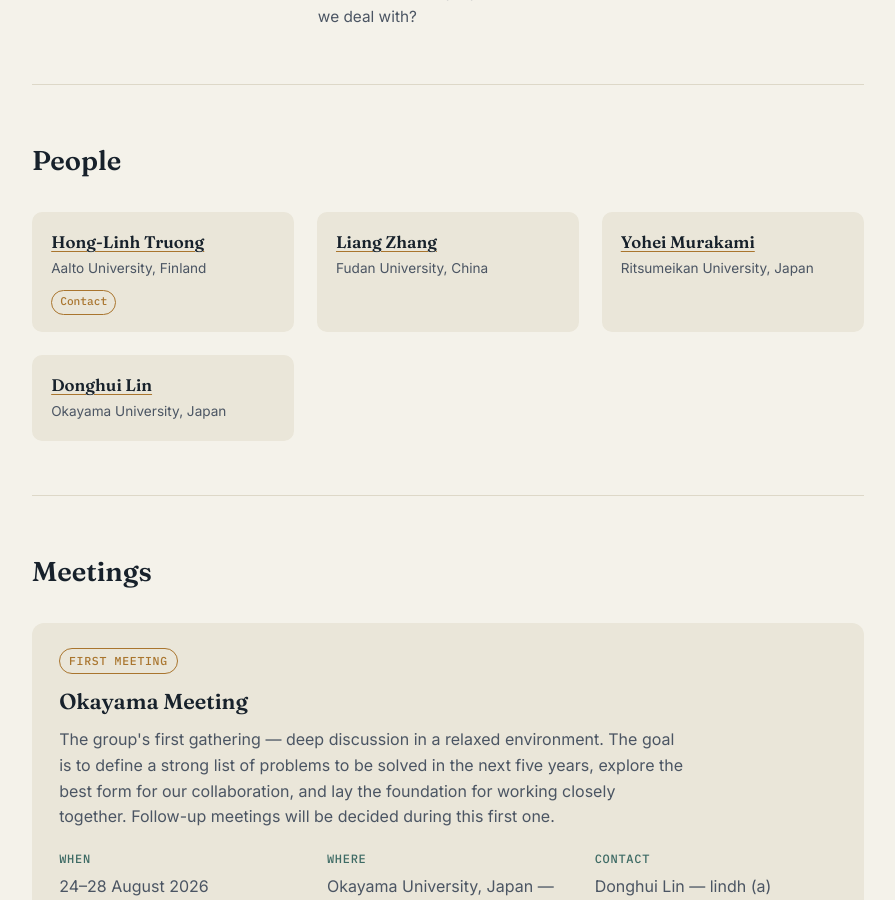
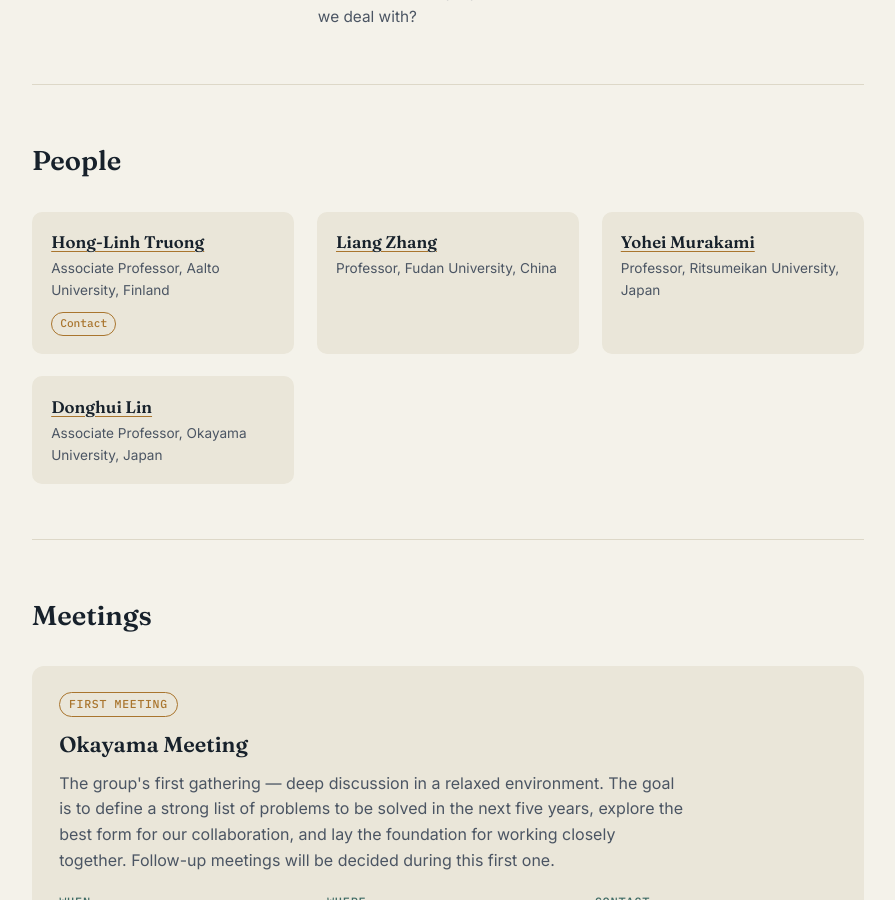
Before and after one commit to istdas/istdas.github.io, a Jekyll site: the page built from index.md, in a window 1280 px wide and 900 px high, scrolled down 1251 px. Shown: the whole window, without its empty margins (192-1087 px from the left). Built offline with Jekyll 4.4.1, drawn with Linux system fonts in a browser that asks for light colours.

Commit message:
Add academic titles to people

```diff
--- a/index.md
+++ b/index.md
@@ -19,17 +19,17 @@ topics:
 
 people:
   - name: "Hong-Linh Truong"
-    role: "Aalto University, Finland"
+    role: "Associate Professor, Aalto University, Finland"
     url: "https://users.aalto.fi/~truongh4/"
     tag: "Contact"
   - name: "Liang Zhang"
-    role: "Fudan University, China"
+    role: "Professor, Fudan University, China"
     url: "https://datascience.fudan.edu.cn/e1/5f/c13398a123231/page.htm"
   - name: "Yohei Murakami"
-    role: "Ritsumeikan University, Japan"
+    role: "Professor, Ritsumeikan University, Japan"
     url: "https://www.ritsumei.ac.jp/~yohei/"
   - name: "Donghui Lin"
-    role: "Okayama University, Japan"
+    role: "Associate Professor, Okayama University, Japan"
     url: "https://lindh.github.io/"
 
 meetings:
```
